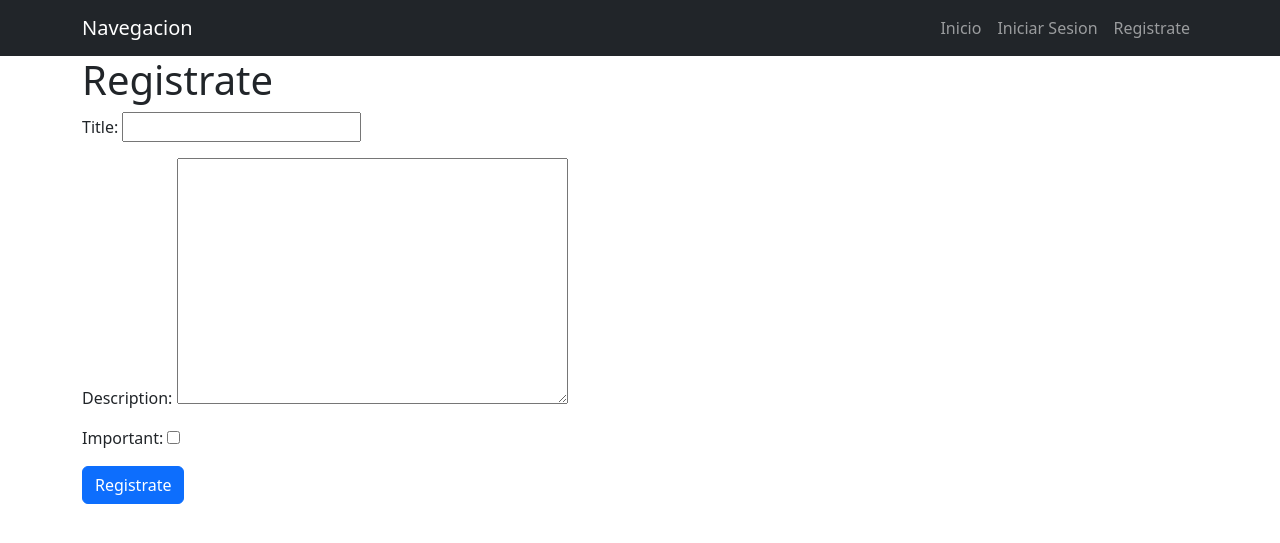
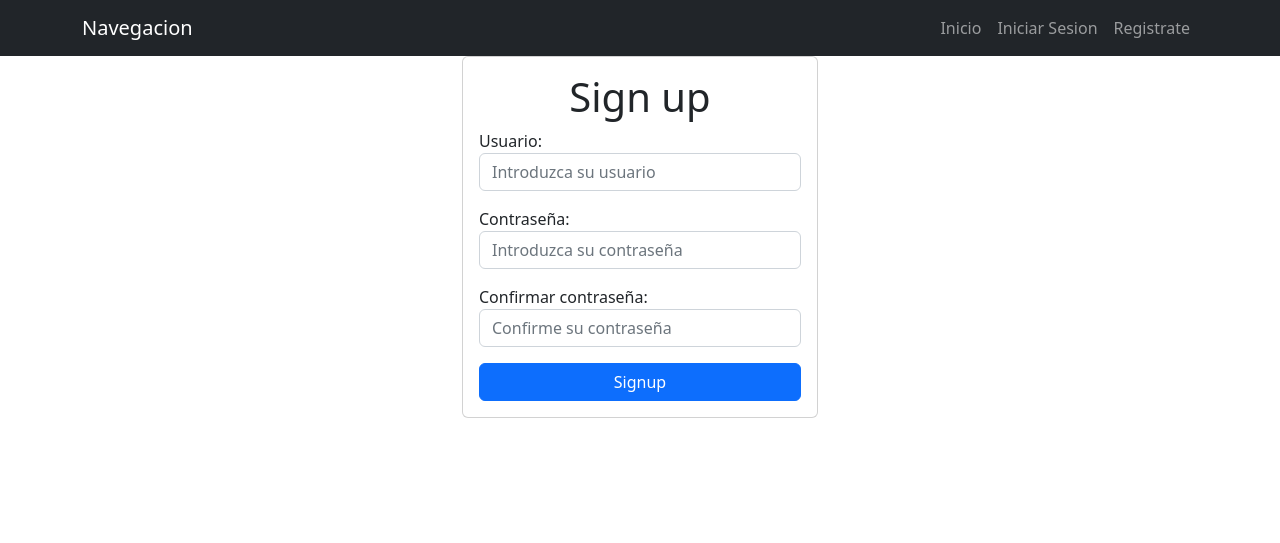
Before and after one commit to Enrique07721/django-crud-2, a Django app: template tasks/templates/signup.html in a window 1280 px wide. Shown: the top 543 px of the page. Run offline with Django 4.2, Linux system fonts and the light colour scheme; the template is opened without the code that fills it: values that come from a table or form of the project are taken from there, others are empty.

Commit message:
Update signup.html

```diff
--- a/tasks/templates/signup.html
+++ b/tasks/templates/signup.html
@@ -1,13 +1,34 @@
-{% extends 'base.html' %} {% block content %}
+{% extends 'base.html' %}
 
-<div class="container">
-  <h1>Registrate</h1>
+{% block content %}
 
-  {{error}}
+<main class="container">
+    <div class="row">
+        <div class="col-md-4 offset-md-4 md-5">
+            <form method="POST" class="card card-body">
+                <h1 class="text-center">Sign up</h1>
 
-  <form action="/signup/" method="POST">
-    {% csrf_token %} {{form.as_p}}
-    <button class="btn btn-primary">Registrate</button>
-  </form>
-</div>
+                {{error}}
+                {% csrf_token %}
+
+                <div class="mb-3">
+                    <label for="username">Usuario:</label>
+                    <input type="text" name="username" class="form-control" placeholder="Introduzca su usuario">
+                </div>
+
+                <div class="mb-3">
+                    <label for="password1">Contraseña:</label>
+                    <input type="password" name="password1" class="form-control" placeholder="Introduzca su contraseña">
+                </div>
+
+                <div class="mb-3">
+                    <label for="password2">Confirmar contraseña:</label>
+                    <input type="password" name="password2" class="form-control" placeholder="Confirme su contraseña">
+                </div>
+                <button class="btn btn-primary">Signup</button>
+            </form>
+        </div>
+    </div>
+</main>
+
 {% endblock %}
```
